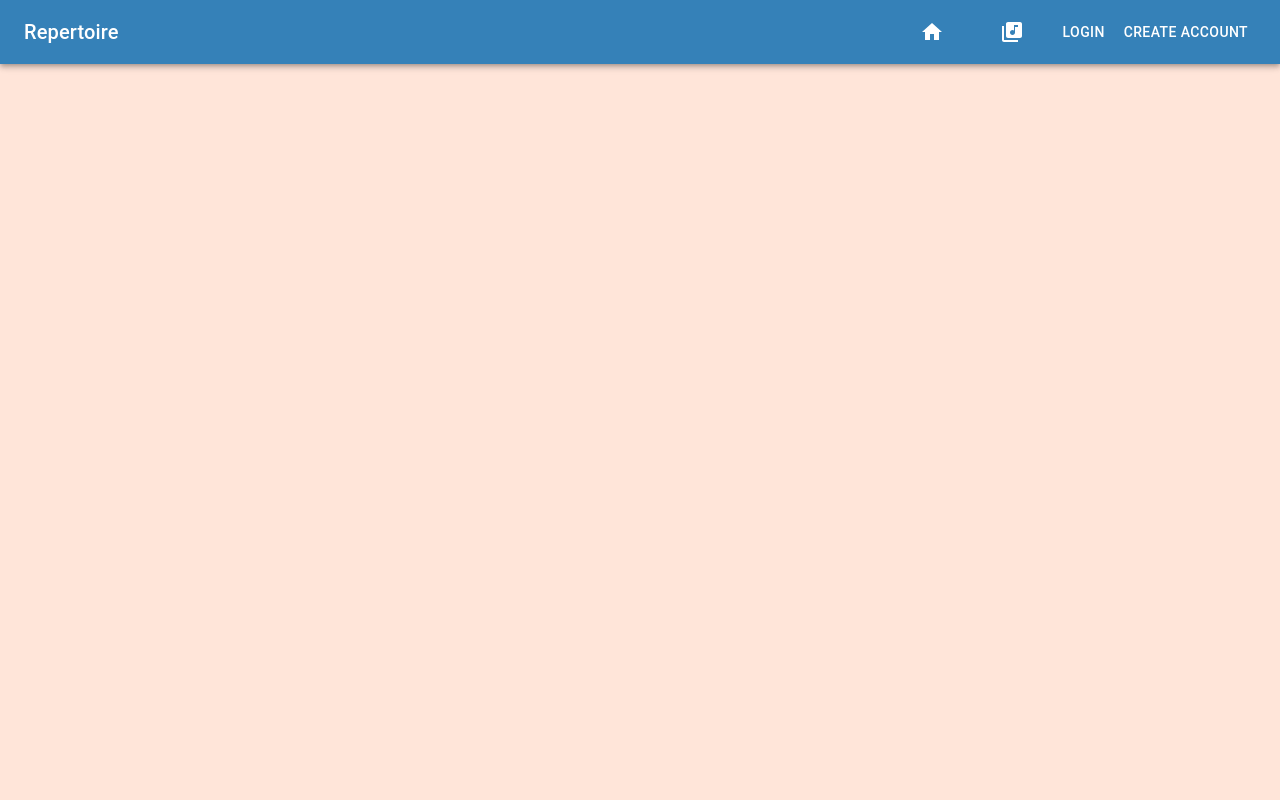
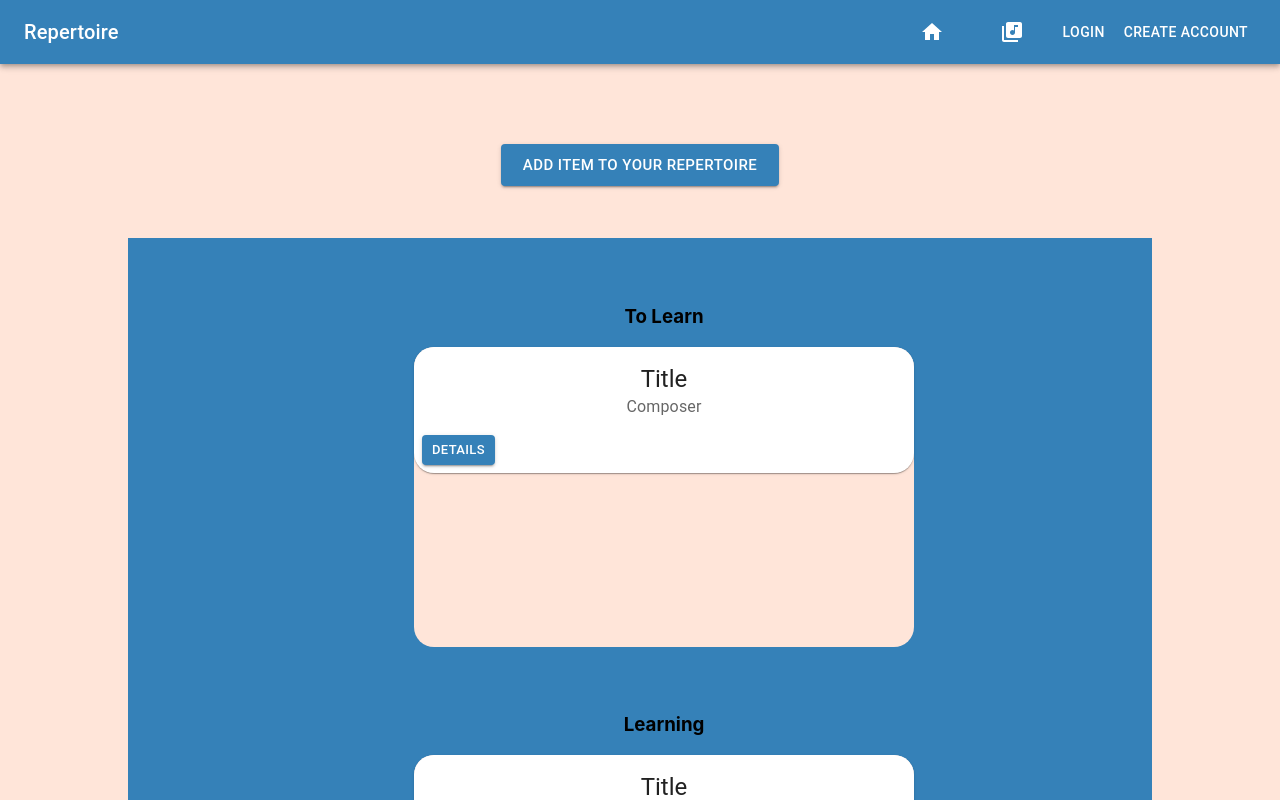
Before and after one commit to hannahj25/repertoire, a React (Create React App) app in the folder client/: page /my-repertoire in a window 1280 px wide. Shown: the top 800 px of the page. Built offline with nearby package versions, Linux system fonts and the light colour scheme.

Commit message:
fixed login and create account functions, added and styled main dashboard

```diff
--- a/client/package.json
+++ b/client/package.json
@@ -1,9 +1,10 @@
 {
   "name": "repertoire",
+  "proxy": "http://localhost:3001",
   "version": "0.1.0",
   "private": true,
   "dependencies": {
-    "@apollo/client": "^3.5.8",
+    "@apollo/client": "^3.6.5",
     "@emotion/react": "^11.9.0",
     "@emotion/styled": "^11.8.1",
     "@mui/icons-material": "^5.8.0",
@@ -11,12 +12,13 @@
     "@testing-library/jest-dom": "^5.16.4",
     "@testing-library/react": "^13.2.0",
     "@testing-library/user-event": "^13.5.0",
-    "react": "^18.1.0",
     "graphql": "^15.4.0",
     "jwt-decode": "^3.1.2",
+    "react": "^18.1.0",
     "react-dom": "^18.1.0",
     "react-router-dom": "^6.2.1",
     "react-scripts": "5.0.1",
+    "react-trello": "^2.2.11",
     "web-vitals": "^2.1.4"
   },
   "scripts": {
--- a/client/src/App.js
+++ b/client/src/App.js
@@ -1,3 +1,4 @@
+import React from 'react';
 import './App.css';
 import {
   ApolloClient,
@@ -10,8 +11,11 @@ import { BrowserRouter as Router, Routes, Route } from 'react-router-dom';
 
 //import pages and components
 import CreateAccount from './pages/CreateAccount';
+import Login from './pages/Login';
+import MyRepertoire from './pages/MyRepertoire'
 import ButtonAppBar from './components/Header/ButtonAppBar.js';
-import Login from './pages/Login';
+
+
 
 const httpLink = createHttpLink({
   uri: '/graphql',
@@ -43,6 +47,11 @@ function App() {
             <Routes>
 
             <Route
+                path="/my-repertoire"
+                element={<MyRepertoire />}
+              />
+
+            <Route
                 path="/login"
                 element={<Login />}
               />
--- /dev/null
+++ b/client/src/components/Column/Column.js
@@ -0,0 +1,24 @@
+import * as React from 'react';
+import Box from '@mui/material/Box';
+import Item from '../Item/Item';
+
+
+export default function Column() {
+    return (
+      <Box
+        sx={{
+          width: 500,
+          paddingTop: 0,
+          borderRadius: 5,
+          height: 300,
+          backgroundColor: '#FFE5D9',
+
+
+        }}
+      >
+          <Item></Item>
+
+
+      </Box>
+    );
+  }
--- /dev/null
+++ b/client/src/components/Dashboard/Dashboard.js
@@ -0,0 +1,28 @@
+import * as React from 'react';
+import Grid from '@mui/material/Grid';
+import Column from '../Column/Column'
+import Item from '../Item/Item';
+
+
+export default function Dashboard() {
+    return (
+        <Grid  style={{backgroundColor: '#3581B8', paddingBottom: '70px', width: '80%',
+        marginLeft: 'auto',
+        marginRight: 'auto'}}justifyContent="center" alignItems="center" container spacing={6}>
+            <Grid item>
+            <h3 style={{color:'#000000', textAlign: 'center'}}>To Learn</h3>
+                <Column></Column>
+            </Grid>
+            <Grid item>
+            <h3 style={{color:'#000000', textAlign: 'center'}}>Learning</h3>
+                <Column>
+
+                </Column>
+            </Grid>
+            <Grid item>
+            <h3 style={{color:'#000000', textAlign: 'center'}}>Learned</h3>
+                <Column></Column>
+            </Grid>
+        </Grid>
+    );
+  }
--- /dev/null
+++ b/client/src/components/Item/Item.js
@@ -0,0 +1,29 @@
+import * as React from 'react';
+import Card from '@mui/material/Card';
+import CardActions from '@mui/material/CardActions';
+import CardContent from '@mui/material/CardContent';
+import Button from '@mui/material/Button';
+import Typography from '@mui/material/Typography';
+
+export default function Item() {
+    return (
+      <Card sx={{ borderRadius: 5, width: '100%', height: 'fitContent'  }}>
+        <CardContent>
+          <Typography variant="h5" component="div">
+            Title
+          </Typography>
+          <Typography sx={{ mb: -1 }} color="text.secondary">
+            Composer
+          </Typography>
+        </CardContent>
+        <CardActions>
+          <Button style={{backgroundColor: '#3581B8'}}size="small" variant="contained">Details</Button>
+        </CardActions>
+      </Card>
+    );
+  }
+
+//   '&:hover': {
+//     backgroundColor: '#FFE5D9',
+//     opacity: [0.8, 0.8, 0.8],
+//   },
--- /dev/null
+++ b/client/src/components/SearchModal/SearchModal.js
@@ -0,0 +1,44 @@
+import * as React from 'react';
+import Box from '@mui/material/Box';
+import Button from '@mui/material/Button';
+import Typography from '@mui/material/Typography';
+import Modal from '@mui/material/Modal';
+
+const style = {
+    position: 'absolute',
+    top: '50%',
+    left: '50%',
+    transform: 'translate(-50%, -50%)',
+    width: 400,
+    bgcolor: 'background.paper',
+    border: '2px solid #000',
+    boxShadow: 24,
+    p: 4,
+  };
+
+  export default function SearchModal() {
+    const [open, setOpen] = React.useState(false);
+    const handleOpen = () => setOpen(true);
+    const handleClose = () => setOpen(false);
+
+    return (
+      <div>
+        <Button onClick={handleOpen} style={{marginBottom: '100px', backgroundColor: '#3581B8'}}variant="contained" size="large">Add Item To Your Repertoire</Button>
+        <Modal
+          open={open}
+          onClose={handleClose}
+          aria-labelledby="modal-modal-title"
+          aria-describedby="modal-modal-description"
+        >
+          <Box sx={style}>
+            <Typography id="modal-modal-title" variant="h6" component="h2">
+              Text in a modal
+            </Typography>
+            <Typography id="modal-modal-description" sx={{ mt: 2 }}>
+              Duis mollis, est non commodo luctus, nisi erat porttitor ligula.
+            </Typography>
+          </Box>
+        </Modal>
+      </div>
+    );
+  }
--- a/client/src/pages/CreateAccount.js
+++ b/client/src/pages/CreateAccount.js
@@ -46,7 +46,7 @@ const CreateAccount = () => {
          <div >
 
                 <Box
-                component="form"
+                component="div"
                 sx={{
                   '& > :not(style)': { m: 1, width: '25ch' },
                 }}
@@ -57,7 +57,7 @@ const CreateAccount = () => {
 
               >
 
-                <form style={{textAlign: 'center', backgroundColor: '#FBF7F7', padding: '40px'}} onSubmit={handleFormSubmit}>
+                <form style={{textAlign: 'center', backgroundColor: '#FBF7F7', padding: '40px'}}>
                 <h4 style={{textAlign: 'center'}}>Create an account to get started!</h4>
                  <TextField
                   id="outlined-basic"
@@ -93,7 +93,7 @@ const CreateAccount = () => {
                   style={{marginBottom: '10px'}}
                   />
 
-                  <Button style={{marginTop: '20px', backgroundColor: '#3581B8'}}type="submit" variant="contained">Create Account</Button>
+                  <Button style={{marginTop: '20px', backgroundColor: '#3581B8'}}type="button" onClick={handleFormSubmit}variant="contained">Create Account</Button>
                 </form>
                 </Box>
                 </div>
--- a/client/src/pages/Login.js
+++ b/client/src/pages/Login.js
@@ -46,11 +46,10 @@ const Login = (props) => {
 
     return (
       <main >
-
          <div>
 
                 <Box
-                component="form"
+                component="div"
                 sx={{
                   '& > :not(style)': { m: 1, width: '25ch' },
                 }}
@@ -61,7 +60,8 @@ const Login = (props) => {
 
               >
 
-                <form style={{textAlign: 'center', backgroundColor: '#FBF7F7', padding: '40px'}} onSubmit={handleFormSubmit}>
+
+                <form style={{textAlign: 'center', backgroundColor: '#FBF7F7', padding: '40px'}} >
                 <h4 style={{textAlign: 'center'}}>Login</h4>
                     <TextField
                   id="outlined-basic"
@@ -86,17 +86,21 @@ const Login = (props) => {
                   style={{marginBottom: '10px'}}
                   />
 
-                  <Button style={{marginTop: '20px', backgroundColor: '#3581B8'}}type="submit" variant="contained">Login</Button>
+                  <Button style={{marginTop: '20px', backgroundColor: '#3581B8'}}type="button" onClick={handleFormSubmit} variant="contained">Login</Button>
                 </form>
+
+                {error && (
+               <div className="my-3 p-3 bg-danger text-white">
+                 {error.message}
+               </div>
+             )}
+
                 </Box>
+
                 </div>
 
 
-              {error && (
-                <div className="my-3 p-3 bg-danger text-white">
-                  {error.message}
-                </div>
-              )}
+
 
 
       </main>
--- a/client/src/pages/MyRepertoire.js
+++ b/client/src/pages/MyRepertoire.js
@@ -0,0 +1,15 @@
+import React, { useState } from 'react';
+import { useMutation } from '@apollo/client';
+import Auth from '../utils/auth';
+import { ADD_ITEM } from '../utils/mutations';
+import Dashboard from '../components/Dashboard/Dashboard';
+import SearchModal from '../components/SearchModal/SearchModal';
+
+
+
+export default function MyRepertoire() {
+return <div style={{ marginTop: '80px', textAlign: 'center'}}>
+    <SearchModal/>
+    <Dashboard/>
+    </div>
+}
--- /dev/null
+++ b/client/src/utils/API.js
@@ -0,0 +1,6 @@
+import axios from 'axios';
+
+const search = async (query) =>
+axios.get(`https://api.openopus.org/omnisearch/${query}/0.json`);
+
+export default { search };
```
Also changed, not shown: client/src/components/SearchBar/SearchBar.js (added, +31 -0 lines), client/src/components/ItemDetailsModal/ItemDetailsModal.js (added), 2 other files (tests, documents, lock files or other folders).
